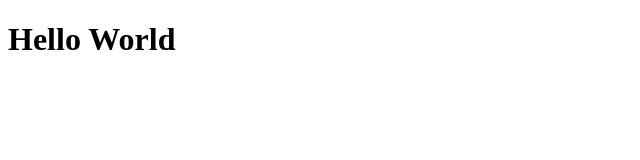
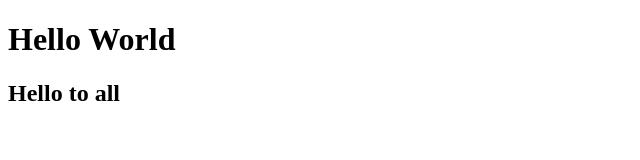
Before and after one commit to gokulvasanthJ/karmadeccompanytask, a plain HTML site: page index.html in a window 1280 px wide. Shown: the whole page, without its empty margins (0-640 px from the left). Drawn offline with Linux system fonts and the light colour scheme.

Commit message:
second heading

```diff
--- a/index.html
+++ b/index.html
@@ -7,5 +7,6 @@
 </head>
 <body>
    <h1>Hello World</h1>
+   <h2>Hello to all</h2>
 </body>
 </html>
```
